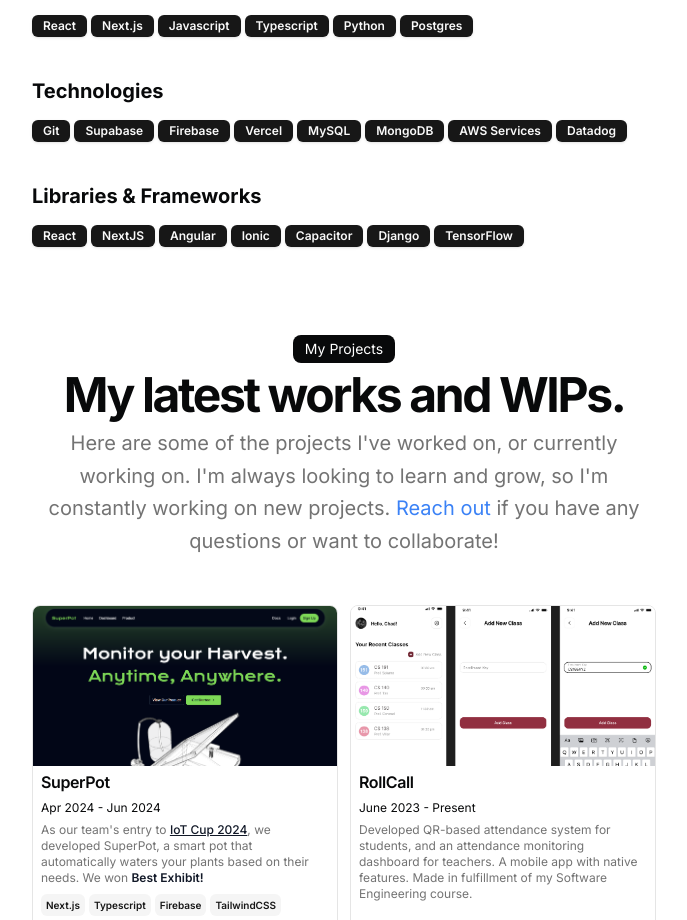
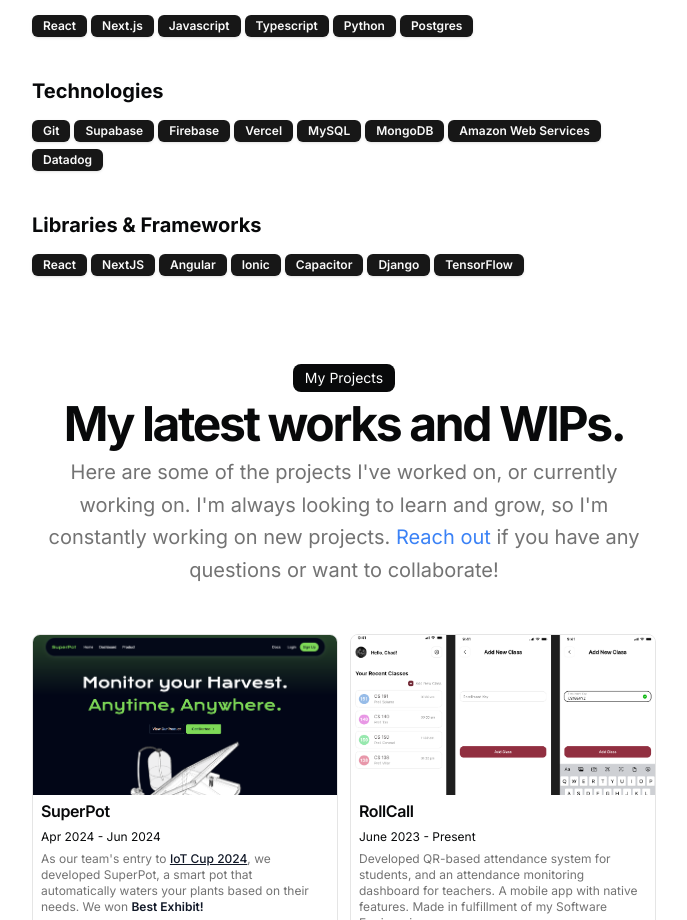
Before and after one commit to aritako/portfolio, a Next.js app: page / in a window 1280 px wide. Shown: the part 1320-2240 px from the top of the page, without its empty margins (296-983 px from the left). Built offline with nearby package versions, Linux system fonts and the light colour scheme.

Commit message:
feat: refresh resume link

```diff
--- a/src/data/resume.tsx
+++ b/src/data/resume.tsx
@@ -31,7 +31,7 @@ export const DATA = {
     'Vercel',
     'MySQL',
     'MongoDB',
-    'AWS Services',
+    'Amazon Web Services',
     'Datadog',
   ],
   libraries: [
```
Also changed, not shown: 1 other file (tests, documents, lock files or other folders).
